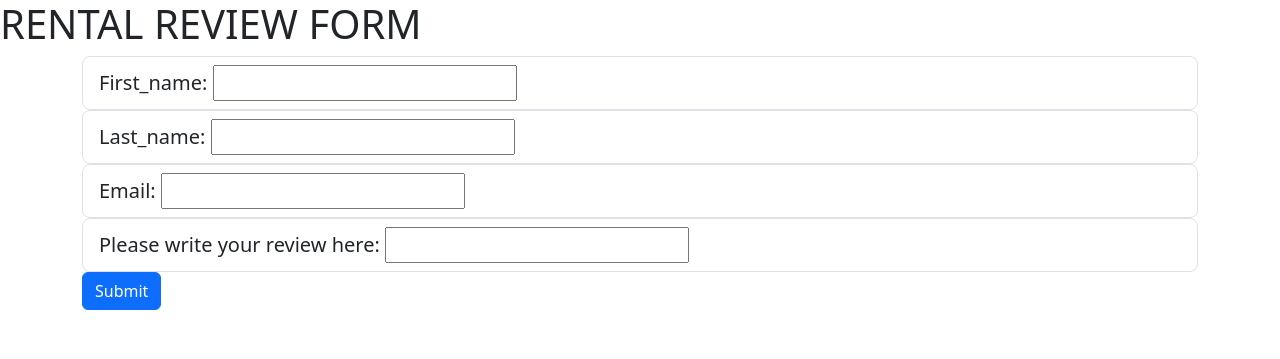
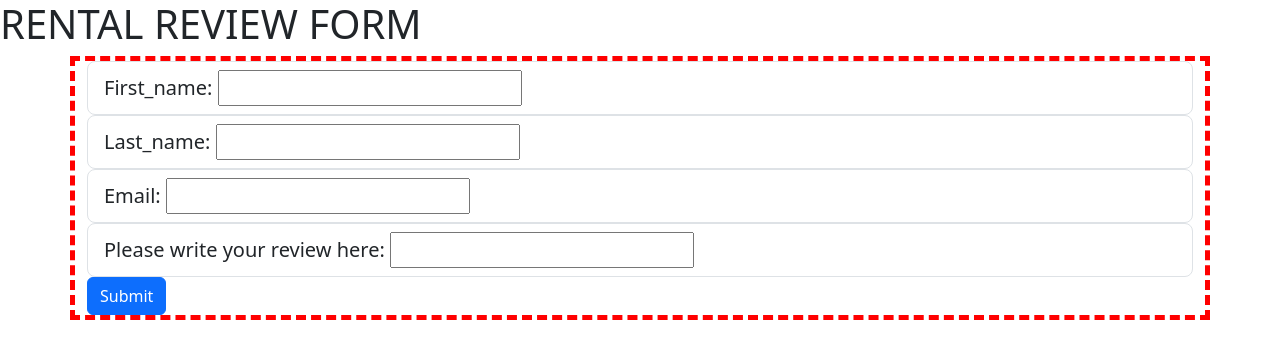
Before and after one commit to Symbiont23707/Django, a Django app: page /cars/rental_review/ in a window 1280 px wide. Shown: the top 359 px of the page. Run offline with Django 4.2, Linux system fonts and the light colour scheme.

Commit message:
django-forms-widgets-and-styling

```diff
--- /dev/null
+++ b/Django Forms/mysite/cars/static/cars/custom.css
@@ -0,0 +1,3 @@
+.myform{
+    border: dashed 5px red;
+}
--- a/Django Forms/mysite/cars/templates/cars/rental_review.html
+++ b/Django Forms/mysite/cars/templates/cars/rental_review.html
@@ -1,3 +1,4 @@
+{% load static %}
 <html lang="en">
 <head>
     <meta charset="UTF-8">
@@ -5,6 +6,7 @@
     <meta name="viewport" content="width=device-width, initial-scale=1.0">
     <link href="https://cdn.jsdelivr.net/npm/bootstrap@5.3.0-alpha1/dist/css/bootstrap.min.css" rel="stylesheet" integrity="sha384-GLhlTQ8iRABdZLl6O3oVMWSktQOp6b7In1Zl3/Jr59b6EGGoI1aFkw7cmDA6j6gD" crossorigin="anonymous">
     <script src="https://cdn.jsdelivr.net/npm/bootstrap@5.3.0-alpha1/dist/js/bootstrap.bundle.min.js" integrity="sha384-w76AqPfDkMBDXo30jS1Sgez6pr3x5MlQ1ZAGC+nuZB+EYdgRZgiwxhTBTkF7CXvN" crossorigin="anonymous"></script>
+    <link rel="stylesheet" href="{% static 'cars/custom.css' %}">
     <title>Document</title>
 </head>
 <body>
@@ -12,7 +14,7 @@
     <h1>RENTAL REVIEW FORM</h1>
     <form method="POST">
         {% csrf_token %}
-        <div class="container">
+        <div class="container myform">
             {%for field in form%}
                 <div class="form-control form-control-lg">
                     {{field.label_tag}}
```
